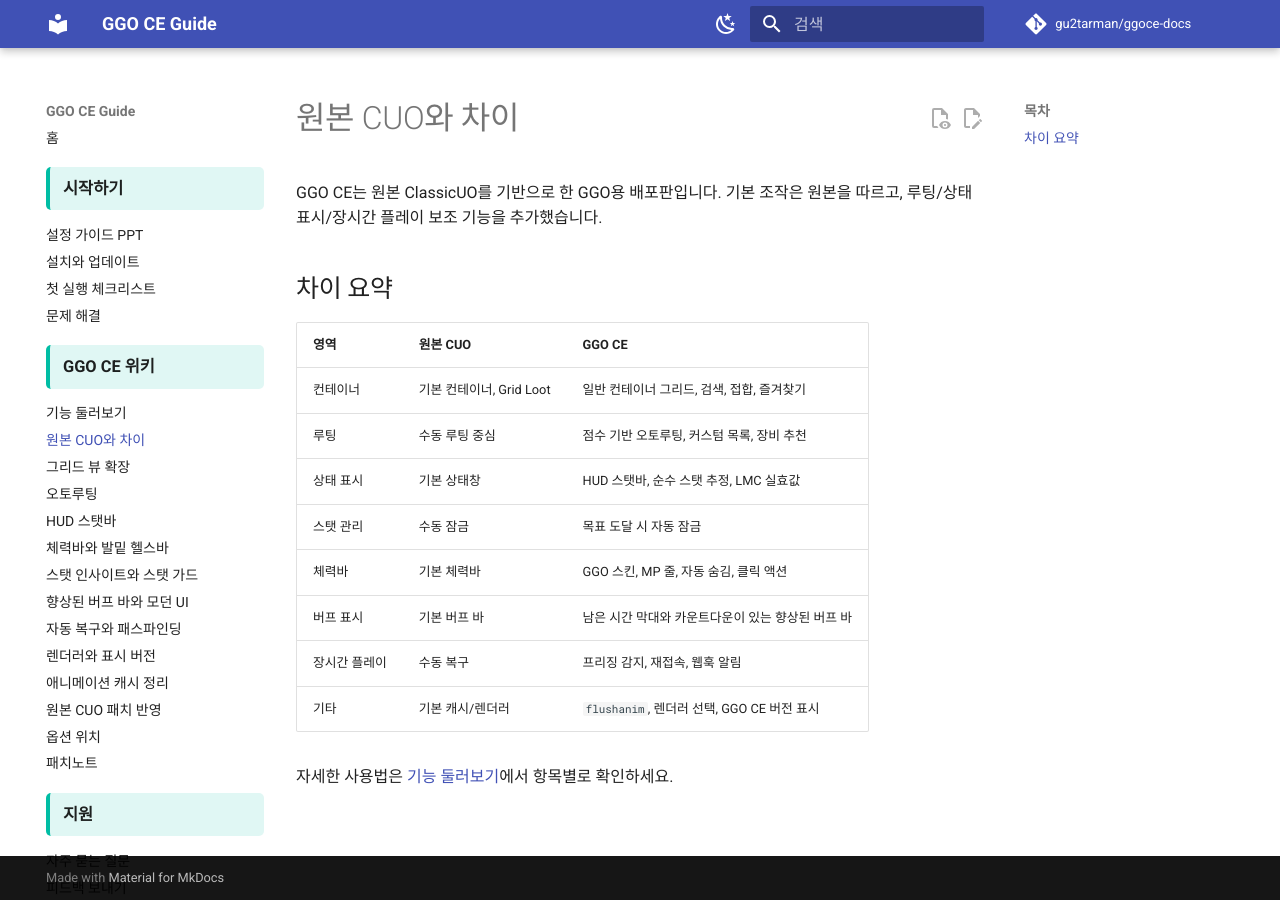
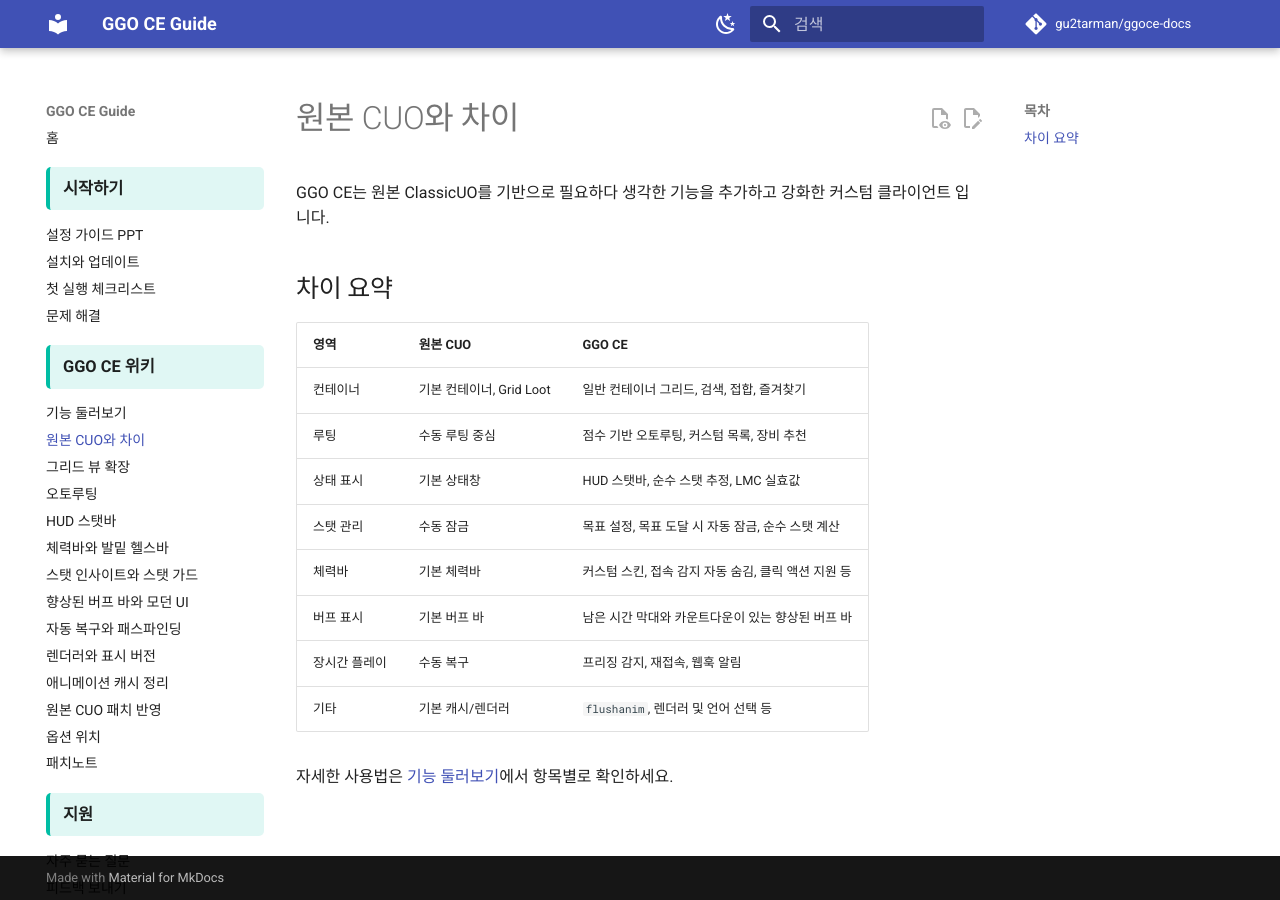
Before and after one commit to gu2tarman/ggoce-docs, an MkDocs documentation site: the page built from docs/ce/compare-original.md, in a window 1280 px wide. Built offline with MkDocs 1.6.1 and Material for MkDocs 9.7.7, drawn with Linux system fonts in a browser that asks for light colours; comment, search, counter and statistics services are not loaded.

Commit message:
docs: update docs/ce/compare-original.md

```diff
--- a/docs/ce/compare-original.md
+++ b/docs/ce/compare-original.md
@@ -1,22 +1,23 @@
 ---
 title: 원본 CUO와 차이
 ---
-
 # 원본 CUO와 차이
 
-GGO CE는 원본 ClassicUO를 기반으로 한 GGO용 배포판입니다. 기본 조작은 원본을 따르고, 루팅/상태 표시/장시간 플레이 보조 기능을 추가했습니다.
+GGO CE는 원본 ClassicUO를 기반으로 필요하다 생각한 기능을 추가하고 강화한 커스텀 클라이언트 입니다.
 
 ## 차이 요약
 
+
 | 영역 | 원본 CUO | GGO CE |
-| --- | --- | --- |
+| ------- | ------------------ | ------------------------------- |
 | 컨테이너 | 기본 컨테이너, Grid Loot | 일반 컨테이너 그리드, 검색, 접합, 즐겨찾기 |
 | 루팅 | 수동 루팅 중심 | 점수 기반 오토루팅, 커스텀 목록, 장비 추천 |
 | 상태 표시 | 기본 상태창 | HUD 스탯바, 순수 스탯 추정, LMC 실효값 |
-| 스탯 관리 | 수동 잠금 | 목표 도달 시 자동 잠금 |
-| 체력바 | 기본 체력바 | GGO 스킨, MP 줄, 자동 숨김, 클릭 액션 |
+| 스탯 관리 | 수동 잠금 | 목표 설정, 목표 도달 시 자동 잠금, 순수 스탯 계산 |
+| 체력바 | 기본 체력바 | 커스텀 스킨, 접속 감지 자동 숨김, 클릭 액션 지원 등 |
 | 버프 표시 | 기본 버프 바 | 남은 시간 막대와 카운트다운이 있는 향상된 버프 바 |
 | 장시간 플레이 | 수동 복구 | 프리징 감지, 재접속, 웹훅 알림 |
-| 기타 | 기본 캐시/렌더러 | `flushanim`, 렌더러 선택, GGO CE 버전 표시 |
+| 기타 | 기본 캐시/렌더러 | `flushanim`, 렌더러 및 언어 선택 등 |
+
 
 자세한 사용법은 [기능 둘러보기](features.md)에서 항목별로 확인하세요.
```
